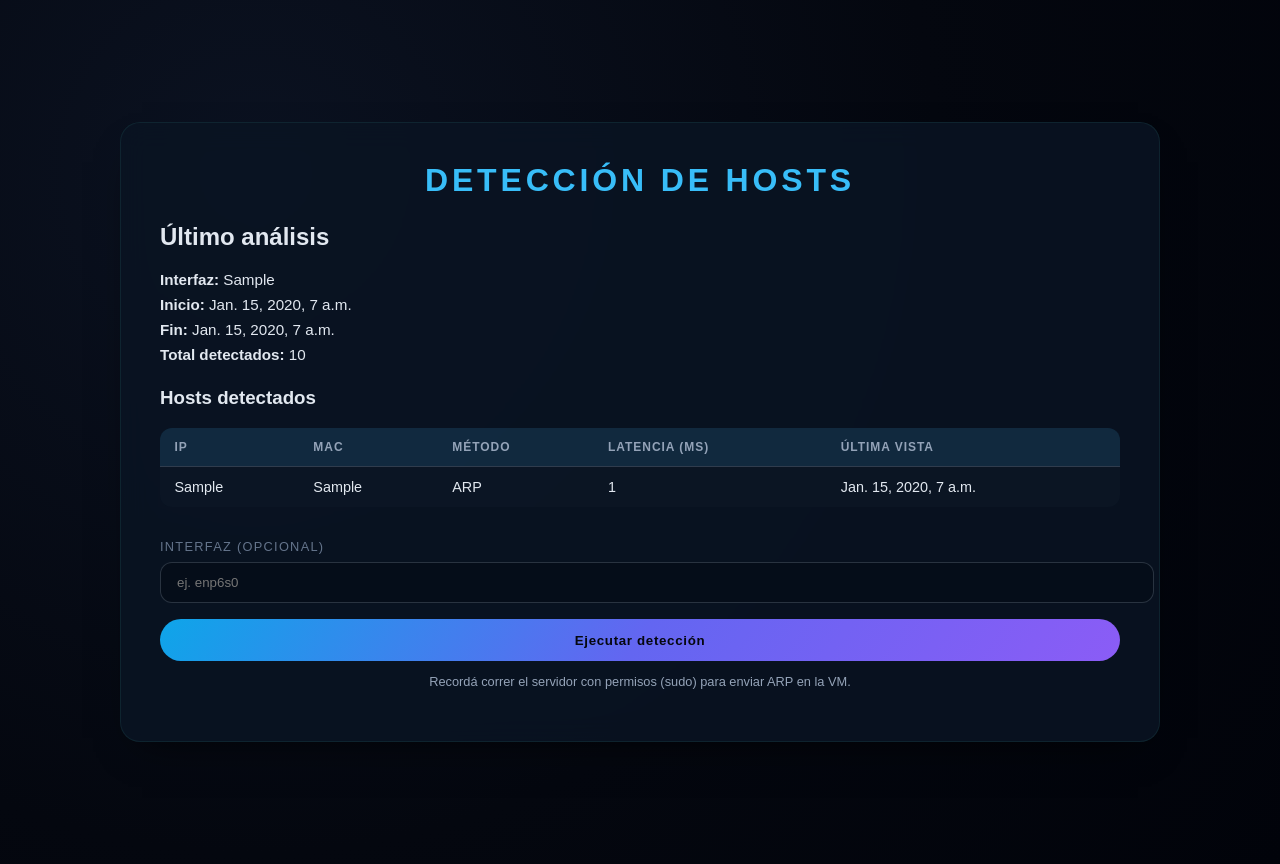
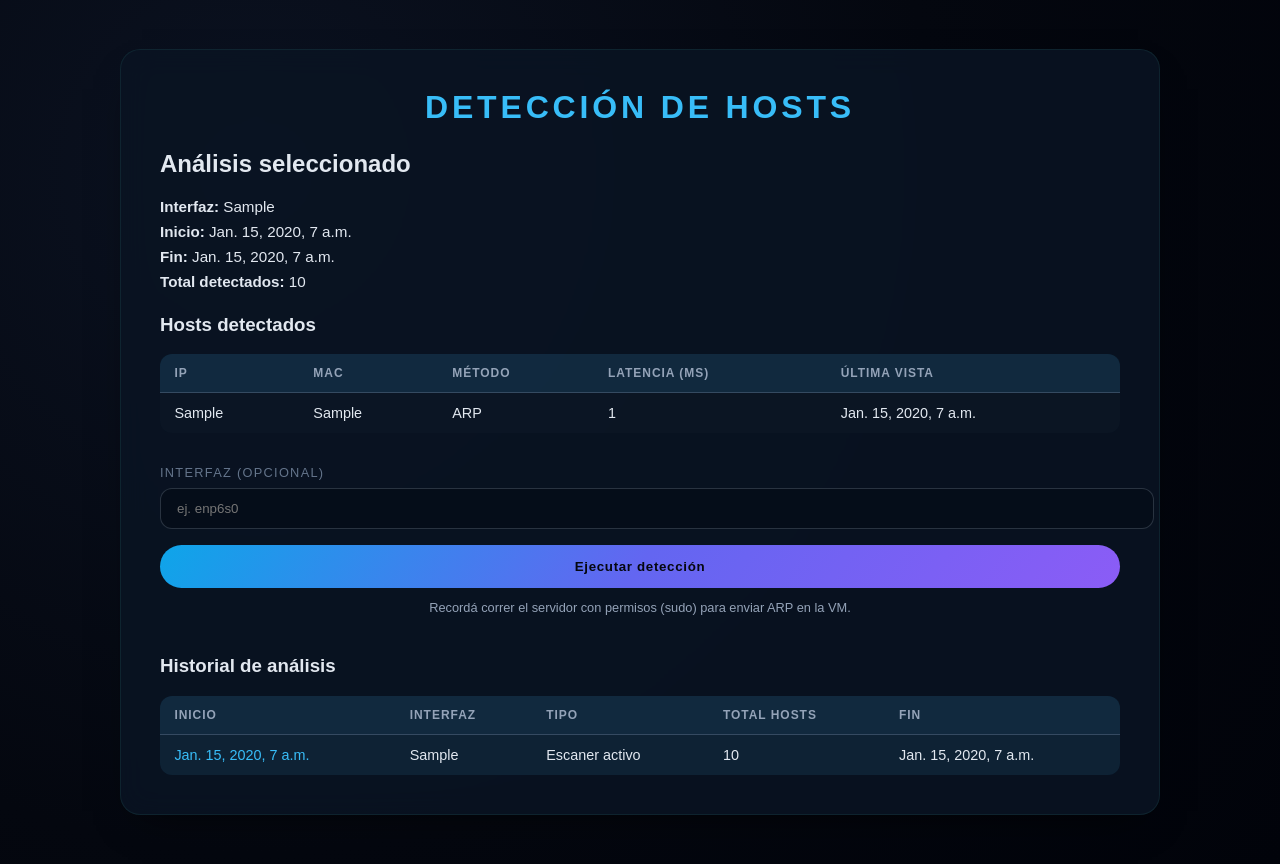
Before and after one commit to Jorcase/monet, a Django app: page /detector/ in a window 1280 px wide. Run offline with Django 5.2, Linux system fonts and the light colour scheme; tables that the repository leaves empty hold one stand-in row (values such as "Sample post").

Commit message:
actualizacion: vistas de modulo detector

```diff
--- a/backend/detector/static/detector/status.css
+++ b/backend/detector/static/detector/status.css
@@ -128,6 +128,13 @@ button:hover {
     box-shadow: 0 16px 32px rgba(99, 102, 241, 0.35);
 }
 
+button:disabled {
+    cursor: not-allowed;
+    opacity: 0.6;
+    transform: none;
+    box-shadow: none;
+}
+
 .note {
     margin-top: 0.8rem;
     font-size: 0.8rem;
@@ -156,3 +163,24 @@ button:hover {
     background: rgba(248, 113, 113, 0.18);
     color: #fca5a5;
 }
+
+.history {
+    margin-top: 2.5rem;
+}
+
+.history table {
+    margin-top: 1rem;
+}
+
+.history-link {
+    color: #38bdf8;
+    text-decoration: none;
+}
+
+.history-link:hover {
+    text-decoration: underline;
+}
+
+tr.active {
+    background: rgba(56, 189, 248, 0.08);
+}
--- a/backend/detector/templates/detector/status.html
+++ b/backend/detector/templates/detector/status.html
@@ -20,7 +20,7 @@
 
         {% if analisis %}
             <section class="summary">
-                <h2>Último análisis</h2>
+                <h2>Análisis seleccionado</h2>
                 <ul>
                     <li><strong>Interfaz:</strong> {{ analisis.interfaz }}</li>
                     <li><strong>Inicio:</strong> {{ analisis.inicio }}</li>
@@ -62,13 +62,64 @@
             <p class="empty">Todavía no se registraron análisis.</p>
         {% endif %}
 
-        <form method="post" class="form">
+        <form method="post" class="form" id="detector-form">
             {% csrf_token %}
             <label for="interface">Interfaz (opcional)</label>
             <input type="text" id="interface" name="interface" placeholder="ej. enp6s0">
-            <button type="submit">Ejecutar detección</button>
+            <button type="submit" id="detector-submit">Ejecutar detección</button>
             <p class="note">Recordá correr el servidor con permisos (sudo) para enviar ARP en la VM.</p>
         </form>
+
+        <section class="history">
+            <h3>Historial de análisis</h3>
+            {% if historial %}
+                <table>
+                    <thead>
+                        <tr>
+                            <th>Inicio</th>
+                            <th>Interfaz</th>
+                            <th>Tipo</th>
+                            <th>Total hosts</th>
+                            <th>Fin</th>
+                        </tr>
+                    </thead>
+                    <tbody>
+                        {% for item in historial %}
+                            <tr class="{% if item.id == analisis_seleccionado_id %}active{% endif %}">
+                                <td>
+                                    <a href="?analisis_id={{ item.id }}" class="history-link">
+                                        {{ item.inicio }}
+                                    </a>
+                                </td>
+                                <td>{{ item.interfaz }}</td>
+                                <td>{{ item.get_tipo_display }}</td>
+                                <td>{{ item.total_hosts_detectados }}</td>
+                                <td>{{ item.fin|default:"-" }}</td>
+                            </tr>
+                        {% endfor %}
+                    </tbody>
+                </table>
+            {% else %}
+                <p class="empty">Sin análisis previos.</p>
+            {% endif %}
+        </section>
     </div>
+    <script>
+        (function() {
+            const form = document.getElementById("detector-form");
+            if (!form) {
+                return;
+            }
+            form.addEventListener("submit", () => {
+                const button = document.getElementById("detector-submit");
+                if (!button) {
+                    return;
+                }
+                button.disabled = true;
+                button.dataset.originalText = button.textContent;
+                button.textContent = "Ejecutando...";
+            });
+        })();
+    </script>
 </body>
 </html>
--- a/backend/detector/views.py
+++ b/backend/detector/views.py
@@ -10,8 +10,6 @@ from detector.services.persistence  import persist_scan_results
 
 @require_http_methods(["GET", "POST"])
 def detector_status(request):
-    ultimo_analisis = AnalisisRed.objects.order_by("-inicio").prefetch_related("hosts_detectados").first()
-
     if request.method == "POST":
         try:
             snapshot = get_local_network()
@@ -40,8 +38,30 @@ def detector_status(request):
 
         return redirect("detector_status")
 
+    analisis_qs = AnalisisRed.objects.order_by("-inicio").prefetch_related("hosts_detectados")
+    analisis_list = list(analisis_qs)
+    analisis_seleccionado = None
+    seleccionado_id = request.GET.get("analisis_id")
+
+    if seleccionado_id:
+        for analisis in analisis_list:
+            if str(analisis.pk) == seleccionado_id:
+                analisis_seleccionado = analisis
+                break
+        else:
+            messages.warning(request, "El análisis seleccionado no existe.")
+
+    if not analisis_seleccionado:
+        analisis_seleccionado = analisis_list[0] if analisis_list else None
+
+    hosts = []
+    if analisis_seleccionado:
+        hosts = analisis_seleccionado.hosts_detectados.order_by("-ultima_vista")
+
     contexto = {
-        "analisis": ultimo_analisis,
-        "hosts": ultimo_analisis.hosts_detectados.order_by("-ultima_vista") if ultimo_analisis else [],
+        "analisis": analisis_seleccionado,
+        "hosts": hosts,
+        "historial": analisis_list,
+        "analisis_seleccionado_id": analisis_seleccionado.pk if analisis_seleccionado else None,
     }
     return render(request, "detector/status.html", contexto)
```
